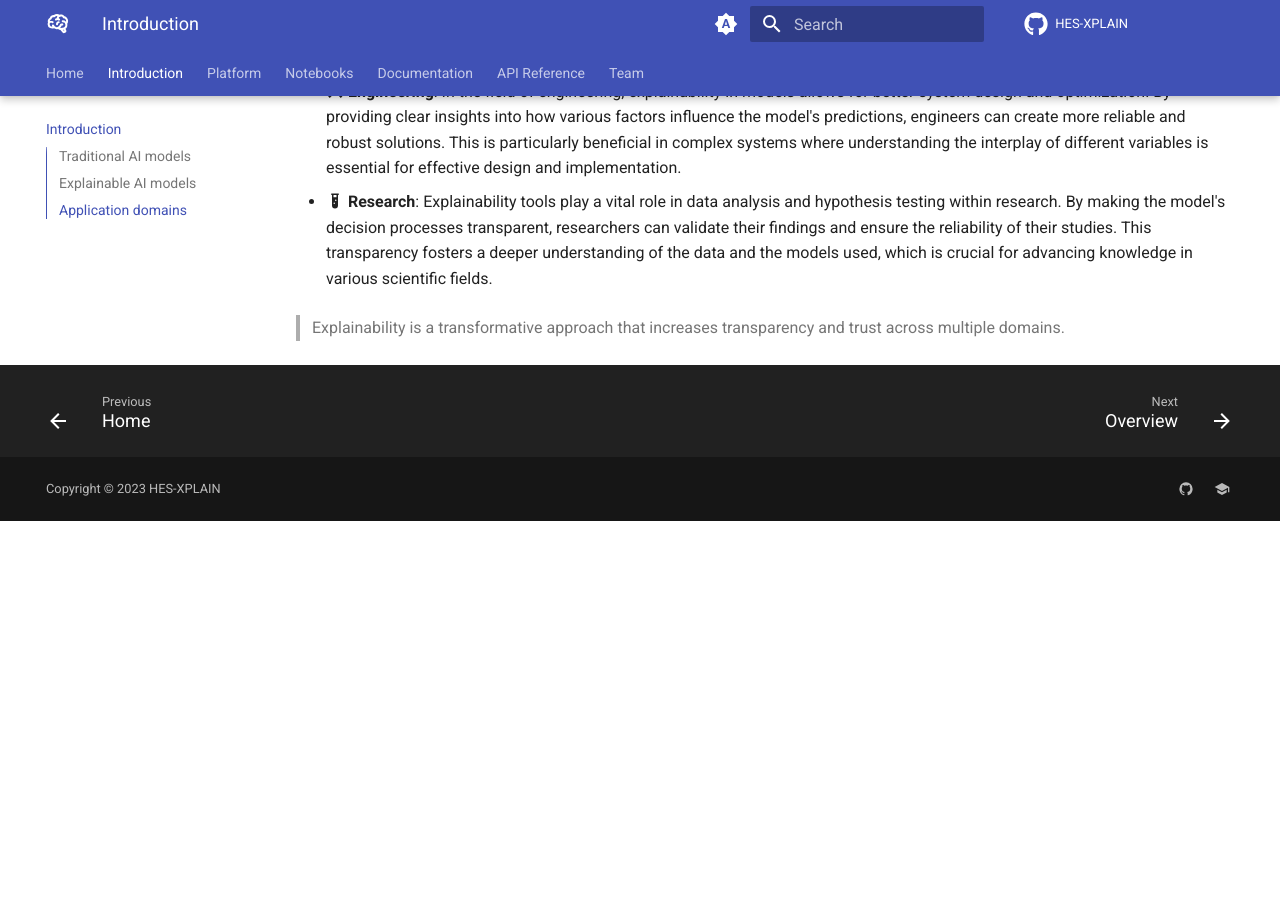
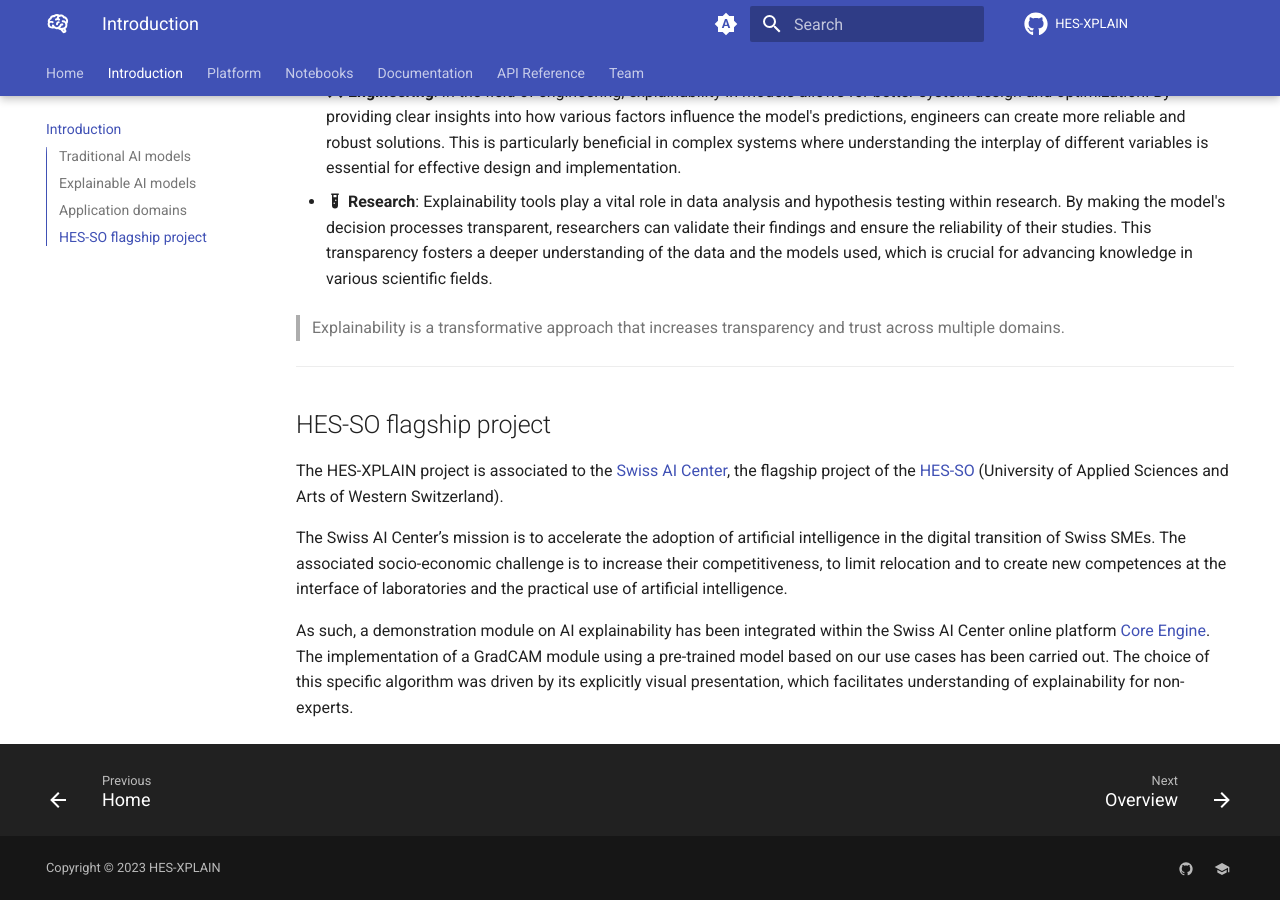
Before and after one commit to HES-XPLAIN/hes-xplain.github.io, an MkDocs documentation site: the page built from docs/introduction.md, in a window 1280 px wide and 900 px high, scrolled down 2182 px. Built offline with MkDocs 1.6.1 and Material for MkDocs 9.7.7, drawn with Linux system fonts in a browser that asks for light colours; comment, search, counter and statistics services are not loaded; before the commit the page ends 2703 px from its top, so only the background shows below that.

Commit message:
Add reference to flagship project (#75)
* Add reference to flagship project

* Adjust link to internal team page

```diff
--- a/docs/introduction.md
+++ b/docs/introduction.md
@@ -99,3 +99,13 @@
 - :material-test-tube: **Research**: Explainability tools play a vital role in data analysis and hypothesis testing within research. By making the model's decision processes transparent, researchers can validate their findings and ensure the reliability of their studies. This transparency fosters a deeper understanding of the data and the models used, which is crucial for advancing knowledge in various scientific fields.
 
 > Explainability is a transformative approach that increases transparency and trust across multiple domains.
+
+---
+
+## HES-SO flagship project
+
+The HES-XPLAIN project is associated to the [Swiss AI Center](https://swiss-ai-center.ch/), the flagship project of the [HES-SO](team.md#the-hes-so) (University of Applied Sciences and Arts of Western Switzerland).
+
+The Swiss AI Center’s mission is to accelerate the adoption of artificial intelligence in the digital transition of Swiss SMEs. The associated socio-economic challenge is to increase their competitiveness, to limit relocation and to create new competences at the interface of laboratories and the practical use of artificial intelligence.
+
+As such, a demonstration module on AI explainability has been integrated within the Swiss AI Center online platform [Core Engine](https://app.swiss-ai-center.ch/). The implementation of a GradCAM module using a pre-trained model based on our use cases has been carried out. The choice of this specific algorithm was driven by its explicitly visual presentation, which facilitates understanding of explainability for non-experts.
```
